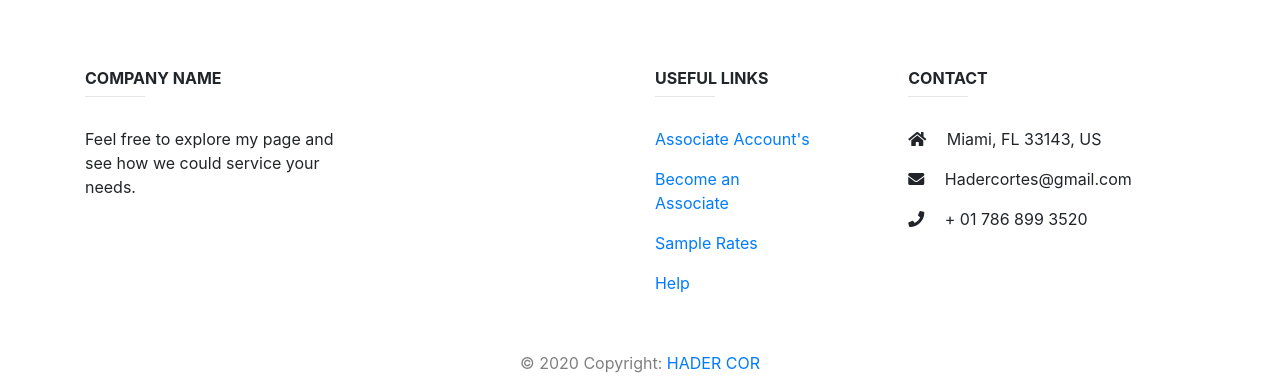
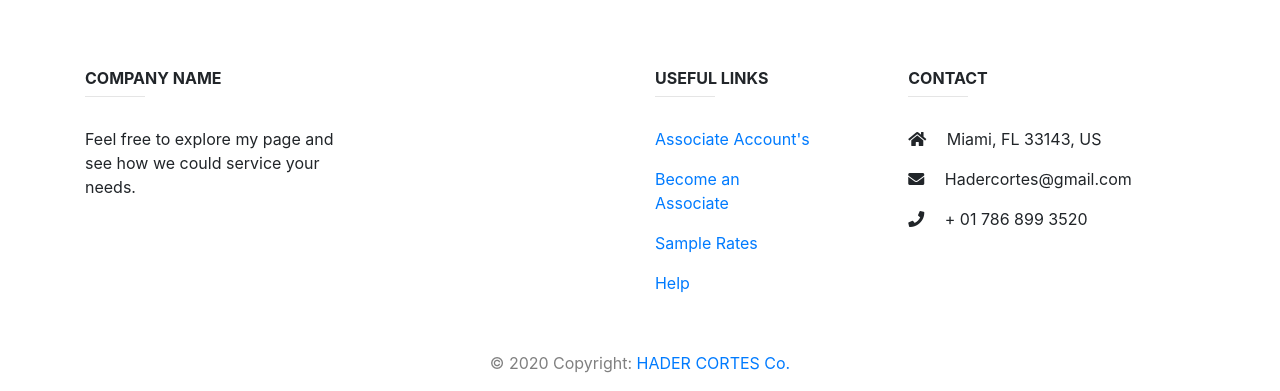
Before and after one commit to HaderAC/PortfolioTwo, a plain HTML site: page Index.html in a window 1280 px wide. Shown: the part 705-1096 px from the top of the page. Drawn offline with nearby package versions, Linux system fonts and the light colour scheme.

Commit message:
final small changes to simantic elements and copyright.

```diff
--- a/Index.html
+++ b/Index.html
@@ -202,7 +202,7 @@
 
         <!-- Copyright -->
         <div class="footer-copyright text-center text-black-50 py-3">© 2020 Copyright:
-            <a class="dark-grey-text" href="#"> HADER COR</a>
+            <a class="dark-grey-text" href="#"> HADER CORTES Co.</a>
         </div>
         <!-- Copyright -->
 
```
